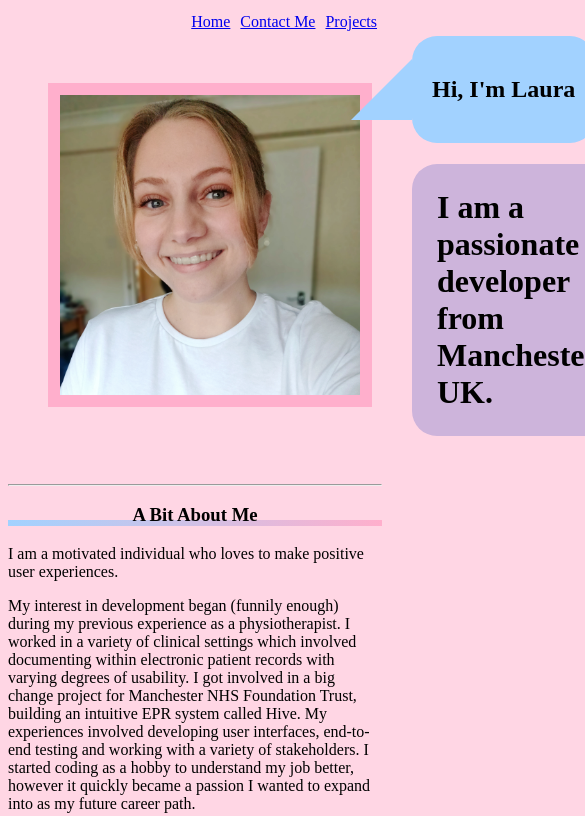
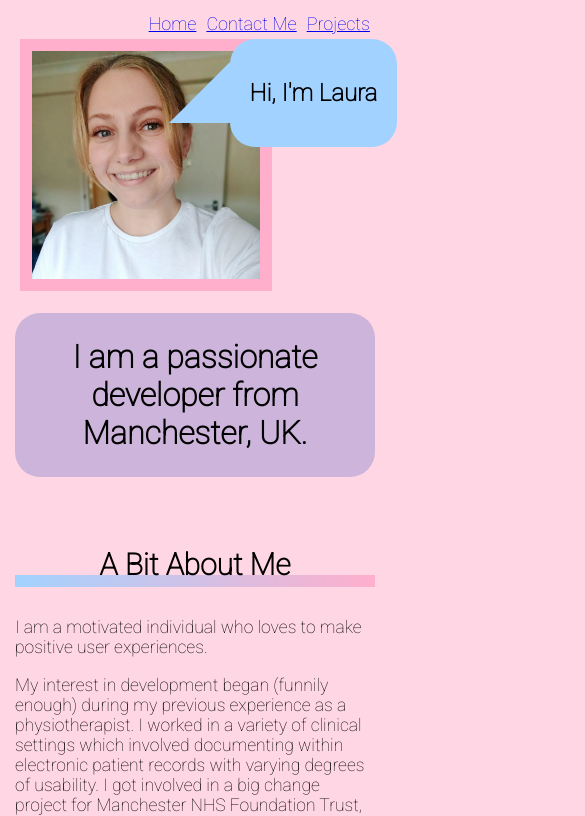
Before and after one commit to CodeLHC/portfolio, a plain HTML site: page index.html in a window 390 px wide. Shown: the top 816 px of the page, 585 px wide, since content can reach past the window. Drawn offline with Linux system fonts and the light colour scheme.

Commit message:
media query rules set for phone

```diff
--- a/index.html
+++ b/index.html
@@ -16,21 +16,19 @@
                 <a href="./pages/projects.html">Projects</a>
             </nav>
             <div id="intro">
-            <figure>
-                <img id="Laura" src="./image/IMG_20211117_081521_218.webp" alt="Photo of Laura Crawford" width="300px" height="auto">
-            </figure>
-            <div class="introText">
+                <div class="lauraAndSpeech">
+                <img id="Laura" src="./image/IMG_20211117_081521_218.webp" alt="Photo of Laura Crawford" >
+
                 <div class="speech-bubble">
             <h2>Hi, I'm Laura</h2>
             </div>
+                </div>
 
         <h1> I am a passionate developer from Manchester, UK.</h1>
-        </div>
     </div>
         </header>
     <main>
         <br />
-        <hr />
         <section>
         <h3 class="underline">A Bit About Me</h3>
         <p>I am a motivated individual who loves to make positive user experiences.</p>
@@ -55,7 +53,7 @@
             <li>Working with stakeholders</li>
             <li>Providing training to end-users</li>
             <li>End-to-end testing</li>
-            <li>Working independently and as part of a multi-disciplinary team</li>
+            <li>Working independently and as part of a MDT</li>
         </ul>
         </div>
 
@@ -70,9 +68,9 @@
         </div>
     </div>
     </section>
+    <hr />
 </main>
     <footer>
-        <hr />
         <p>2022, Laura Crawford</p>
     </footer>
     </body>
--- a/pages/contact.css
+++ b/pages/contact.css
@@ -9,4 +9,32 @@ nav {
 
 a {
     padding: 5px;
+}@import url('https://fonts.googleapis.com/css2?family=Roboto:wght@100&display=swap');
+
+body {
+    font-family: 'Roboto', sans-serif;
+    background-color: #FFD6E4;
 }
+
+nav {
+    display: flex;
+    justify-content: flex-end;
+}
+
+a {
+    padding: 5px;
+    font-size: 18px;
+}
+
+a:hover {
+    font-size: 25px;
+}
+
+p {
+    font-size: 2ch;
+}
+
+footer {
+    display: flex;
+    justify-content: flex-end;
+}
--- a/pages/projects.css
+++ b/pages/projects.css
@@ -1,4 +1,7 @@
+@import url('https://fonts.googleapis.com/css2?family=Roboto:wght@100&display=swap');
+
 body {
+    font-family: 'Roboto', sans-serif;
     background-color: #FFD6E4;
 }
 
@@ -9,4 +12,18 @@ nav {
 
 a {
     padding: 5px;
+    font-size: 18px;
 }
+
+a:hover {
+    font-size: 25px;
+}
+
+p {
+    font-size: 2ch;
+}
+
+footer {
+    display: flex;
+    justify-content: flex-end;
+}
--- a/styles.css
+++ b/styles.css
@@ -1,4 +1,7 @@
+@import url('https://fonts.googleapis.com/css2?family=Roboto:wght@100&display=swap');
+
 body {
+    font-family: 'Roboto', sans-serif;
     background-color: #FFD6E4;
 }
 
@@ -9,29 +12,47 @@ nav {
 
 a {
     padding: 5px;
+    font-size: 18px;
+}
+
+a:hover {
+    font-size: 25px;
 }
 
 #Laura {
     border: 12px solid #FFAFCC;
+    max-width: 500px;
+    width: 65%;
+    height: auto;
 }
+
+.lauraAndSpeech {
+    display: flex;
+}
+
 
 #intro {
     display: flex;
+    flex-direction: column;
     align-items: center;
+    font-weight: bold;
 }
 
 h1 {
     padding: 25px;
     border-radius: 25px;
-    background-color: #CDB4DB
+    background-color: #CDB4DB;
+    text-align: center;
 }
 
 .speech-bubble {
     padding: 20px;
     width: max-content;
-	position: relative;
-	background: #a2d2ff;
-	border-radius:25px;
+    position: relative;
+    background: #a2d2ff;
+    border-radius:25px;
+    height: fit-content;
+    white-space: nowrap;
 }
 
 .speech-bubble:after {
@@ -55,10 +76,13 @@ h1 {
     background-position: bottom;
     background-size: 100% 30%;
     background-repeat: no-repeat;
+    font-size: 30px;
+    padding-bottom: 5px;
   }
 
   .aboutMe {
     display: flex;
+    font-size: 18px;
   }
 
   .columns {
@@ -74,3 +98,30 @@ ul {
     list-style: none;
     padding: 0;
 }
+
+p {
+    font-size: 2ch;
+}
+
+footer {
+    display: flex;
+    justify-content: flex-end;
+}
+
+
+@media screen and (max-width: 560px){
+    #intro {
+        flex-direction: column;
+    }
+    .lauraAndSpeech {
+        width: 90vw;
+    }
+    .speech-bubble{
+        left: -12%;
+    }
+    body {
+margin-left: 15px;
+margin-right: 15px;
+    }
+
+}
```
Also changed, not shown: pages/contact.html (+4 -0 lines), pages/projects.html (+5 -1 lines).
